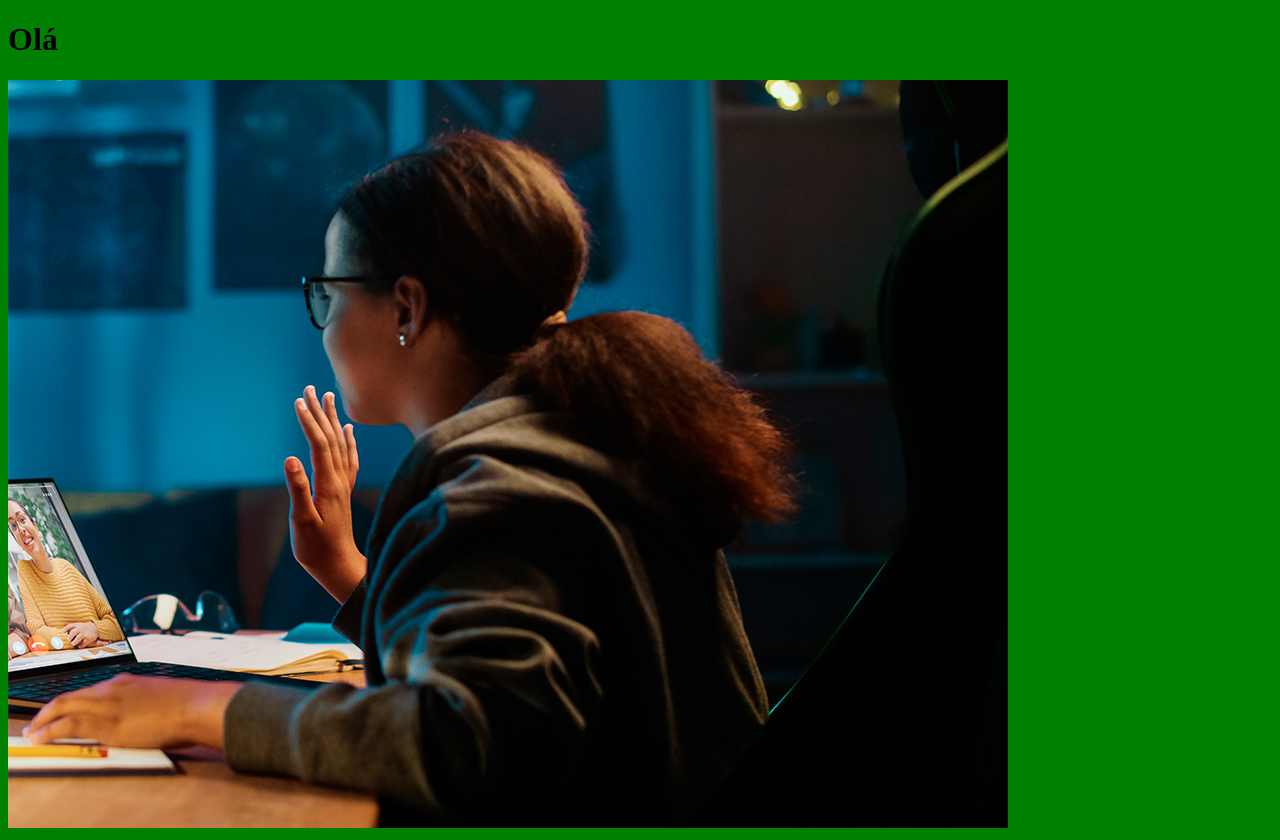
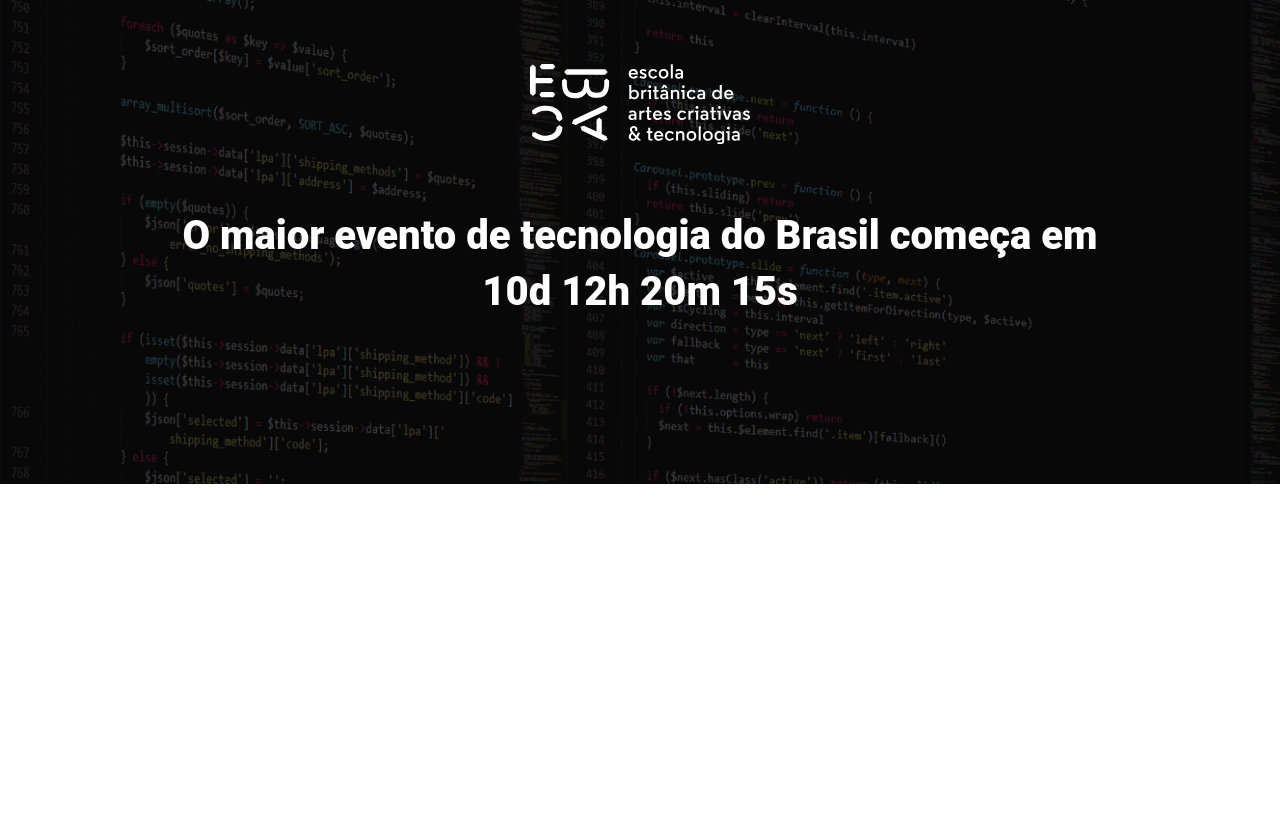
Before and after one commit to cacavolkov/ebac_tech_talks, a website built with Parcel: page src/index.html in a window 1280 px wide. After the commit the page ends 800 px from the top, so only its background shows below. Built offline with nearby package versions, Linux system fonts and the light colour scheme.

Commit message:
criando o hhero

```diff
--- a/src/index.html
+++ b/src/index.html
@@ -3,12 +3,24 @@
 <head>
     <meta charset="UTF-8">
     <meta name="viewport" content="width=device-width, initial-scale=1.0">
-    <title>Document</title>
+    <title>EBAC Tech Talks</title>
+
+    <link rel="preconnect" href="https://fonts.googleapis.com">
+    <link rel="preconnect" href="https://fonts.gstatic.com" crossorigin>
+    <link href="https: //fonts.googleapis.com/css2?family= Comfortaa & family= Lobster & family= Pacifico & família= Roboto:wght@400;700;900 && display =swap" rel="stylesheet">
     <link rel="stylesheet" href="styles/main.scss">
 </head>
 <body>
-    <h1>Olá</h1>
-    <img src="./images/backend.png">
+    <header class="hero">
+        <div class="container">
+            <img class="hero__logo" src="./images/ebac_logo.svg" alt="EBAC logo">
+            <p class="hero__text">
+                O maior evento de tecnologia do Brasil começa em 10d 12h 20m 15s
+            </p>
+        </div>
+    </header>
+
+
     <scripts src="scripts/main.js"></scripts>
 </body>
 </html>
--- /dev/null
+++ b/src/styles/_hero.scss
@@ -0,0 +1,52 @@
+.hero {
+    padding-top: 64px;
+    padding-bottom: 100px;
+    background-image: url(../images/fundo.png);
+    background-repeat: no-repeat;
+    background-size: cover;
+    position: relative;
+
+    .container {
+        position: relative;
+    }
+
+    &::before {
+        position: absolute;
+        top: 0;
+        left: 0;
+        width: 100%;
+        height: 100%;
+        background-color: #000;
+        content: '';
+        opacity: .7;
+    }
+
+    &__text {
+        margin-top: 64px;
+        margin-bottom: 64px;
+        font-size: 40px;
+        line-height: 56px;
+        font-weight: 800;
+        text-align: center;
+    }
+
+    &__logo {
+        margin: 0 auto;
+        height: 80px;
+        display: block;
+    }
+
+    @media (max-width: 640px) {
+        padding: 40px 0;
+
+        &__logo {
+            height: 40px;
+        }
+
+        &__text {
+            font-size: 22px;
+            line-height: 24px;
+            margin: 24px 0;
+        }
+    }
+}
--- a/src/styles/main.scss
+++ b/src/styles/main.scss
@@ -1,3 +1,23 @@
-body {
-    background-color: green;
+@use 'hero';
+
+* {
+    margin: 0;
+    padding: 0;
+    box-sizing: border-box;
+    font-family: Roboto, sans-serif;
+    color: #fff;
 }
+
+.container {
+    max-width: 960px;
+    width: 100%;
+    margin: 0 auto;
+
+    @media (max-width: 640px) {
+        max-width: 80%;
+    }
+
+    @media (max-width: 1024px) {
+        max-width: 90%;
+    }
+}
```
